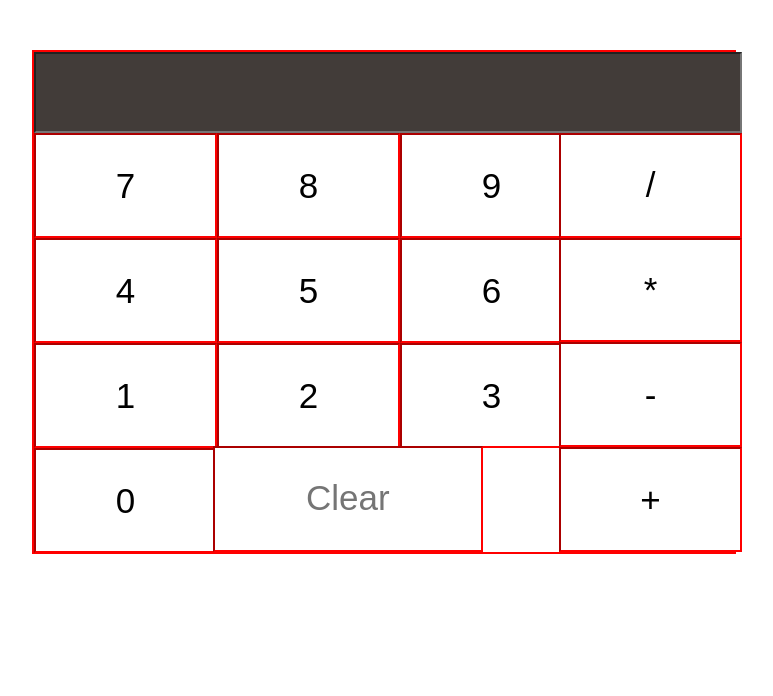
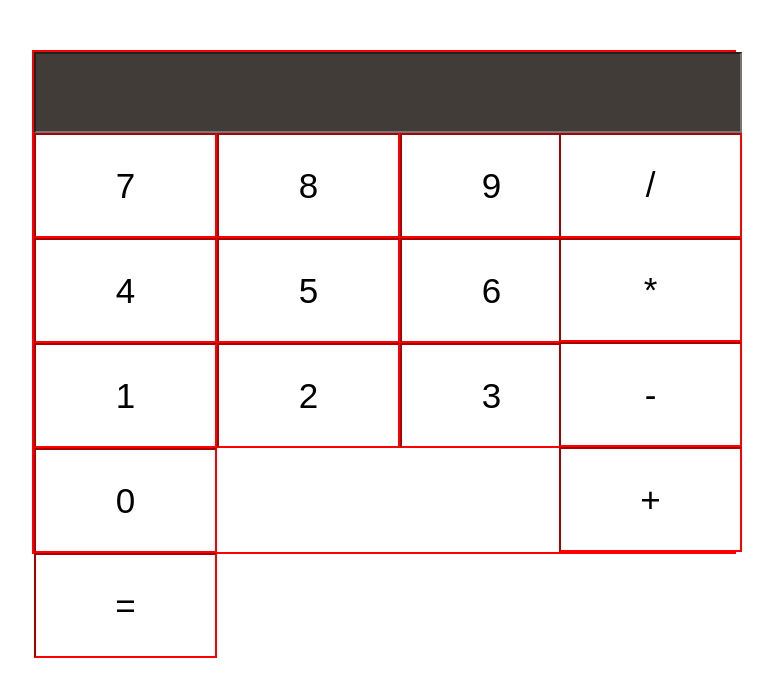
Before and after one commit to tsinat08/calculator, a React (Create React App) app: page / in a window 1280 px wide. Shown: the top 696 px of the page, without its empty margins (256-1029 px from the left). Built offline with nearby package versions, Linux system fonts and the light colour scheme.

Commit message:
Adding = fixing clear

```diff
--- a/src/App.js
+++ b/src/App.js
@@ -4,7 +4,7 @@ import SearchBar from './components/SearchBar/SearchBar'
 import Numbers from './components/Numbers/Numbers'
 import Clear from './components/Clear/Clear'
 import Operations from './components/Operations/Operations'
-
+import Equals from './components/Equals/Equals'
 
 class App extends Component {
     constructor(props){
@@ -33,8 +33,9 @@ class App extends Component {
             <div className='intro'>
                 <SearchBar Rediet={this.state.term}/>
                 <Numbers Lewhat={this.getTerm}/>
-                <Clear  Yotam={this.getClear}/>
+                {/*<Clear  Yotam={this.getClear}/>*/}
                 <Operations Matan={this.getTerm}/>
+                <Equals Lilu={this.getTerm}/>
             </div>
         );
     }
--- /dev/null
+++ b/src/components/Equals/Equals.css
@@ -0,0 +1,12 @@
+.equals{
+    width: 25%;
+    height: 99px;
+    font-size: 35px;
+    text-align: center;
+    background: #fff;
+    color: #000;
+    border-color: red;
+}
+
+.equals::placeholder{
+    color: #000000;}
--- /dev/null
+++ b/src/components/Equals/Equals.js
@@ -0,0 +1,31 @@
+import React, {Component} from 'react';
+import './Equals.css';
+
+class Equals extends Component {
+    constructor(props) {
+        super(props);
+        this.state = {
+            term: ''
+        }
+        this.handleChange = this.handleChange.bind(this)
+    }
+
+
+    handleChange(event){
+        this.props.Lilu(event.target.value)
+    }
+    render() {
+        return (
+            <div className="Equals">
+                <div className='Equals-field' >
+                    <input className='equals' value='=' onClick={this.handleChange} readOnly />
+
+
+                </div>
+            </div>
+
+        )
+    }
+
+}
+export default Equals;
```
